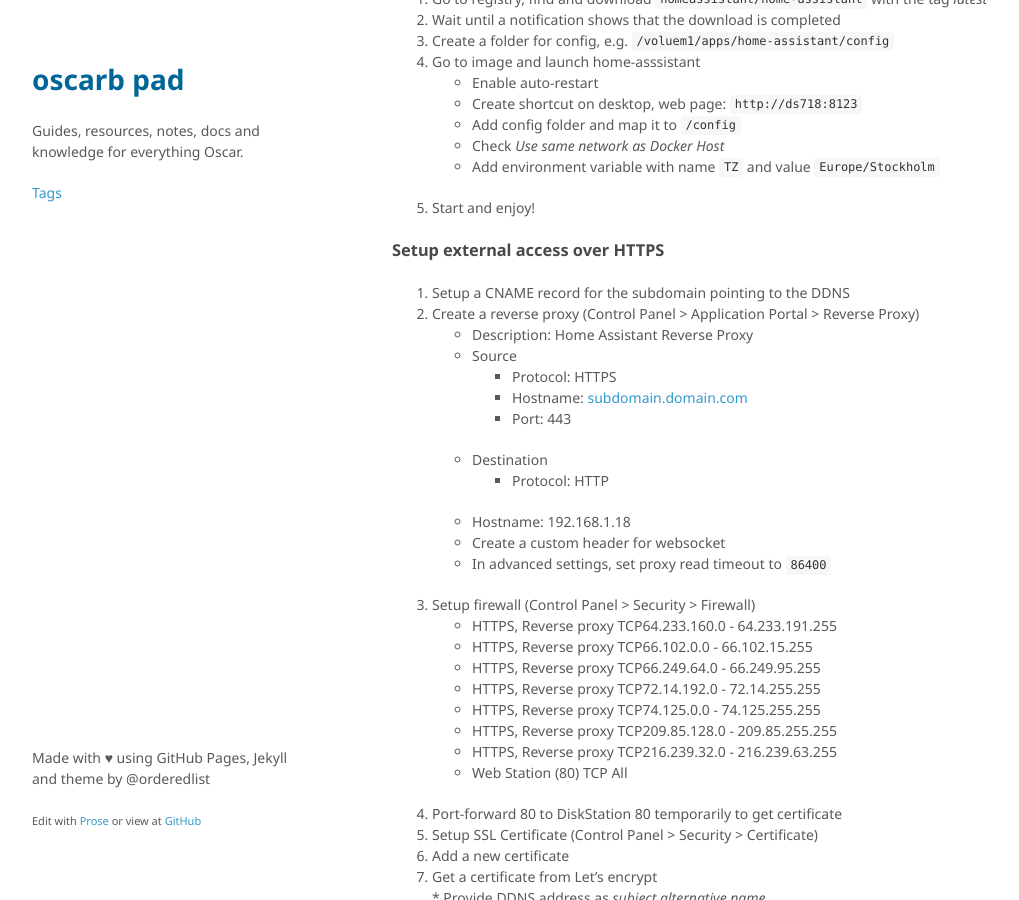
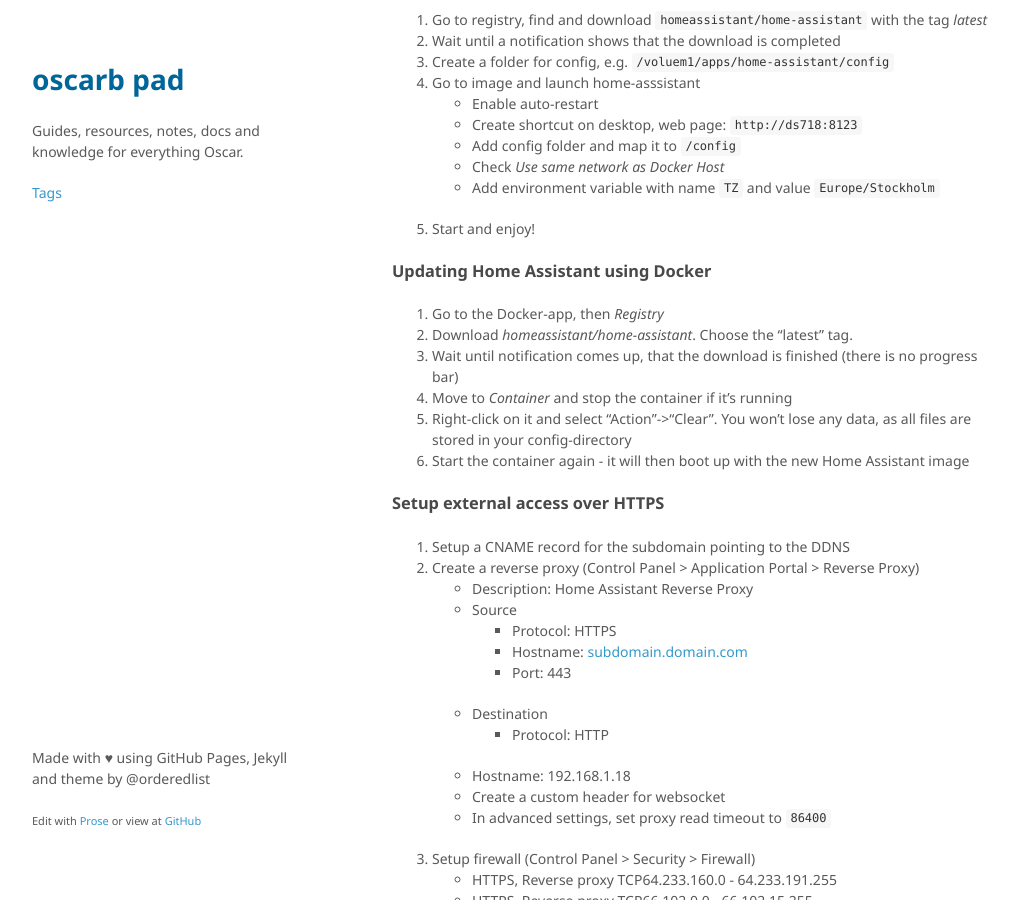
Before and after one commit to oscarb/pad, a Jekyll site: the page built from _docs/ds713.md, in a window 1280 px wide and 900 px high, scrolled down 7123 px. Shown: the whole window, without its empty margins (128-1147 px from the left). Built offline with Jekyll 4.4.1, drawn with Linux system fonts in a browser that asks for light colours; some web fonts are replaced; some of the changed text lies outside the part shown.

Commit message:
Update ds713.md

```diff
--- a/_docs/ds713.md
+++ b/_docs/ds713.md
@@ -310,6 +310,15 @@ https://documenter.getpostman.com/view/6167403/Rzfni66c?version=latest
   * Add environment variable with name `TZ` and value `Europe/Stockholm`
 0. Start and enjoy!
 
+### Updating Home Assistant using Docker
+
+0. Go to the Docker-app, then *Registry*
+0. Download *homeassistant/home-assistant*. Choose the “latest” tag.
+0. Wait until notification comes up, that the download is finished (there is no progress bar)
+0. Move to *Container* and stop the container if it's running
+0. Right-click on it and select “Action”->“Clear”. You won’t lose any data, as all files are stored in your config-directory
+0. Start the container again - it will then boot up with the new Home Assistant image
+
 ### Setup external access over HTTPS
 
 0. Setup a CNAME record for the subdomain pointing to the DDNS
```
